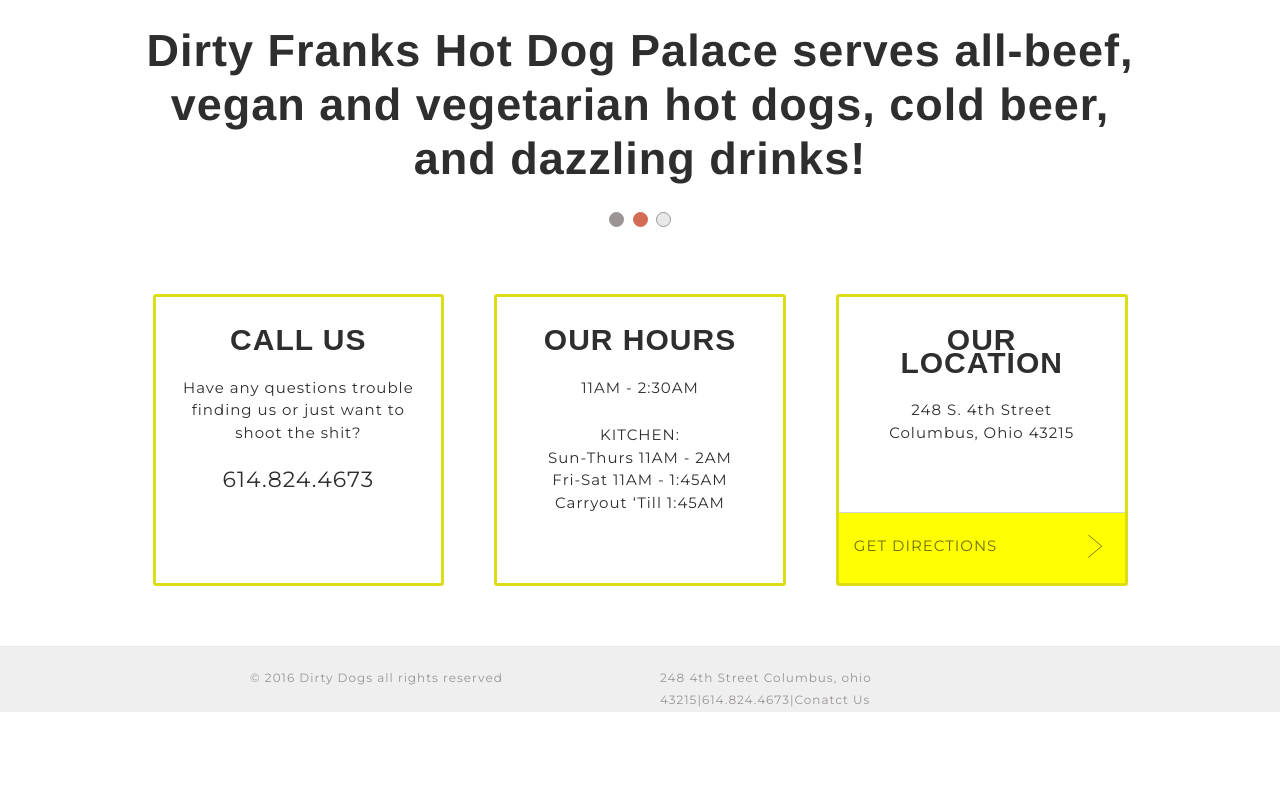
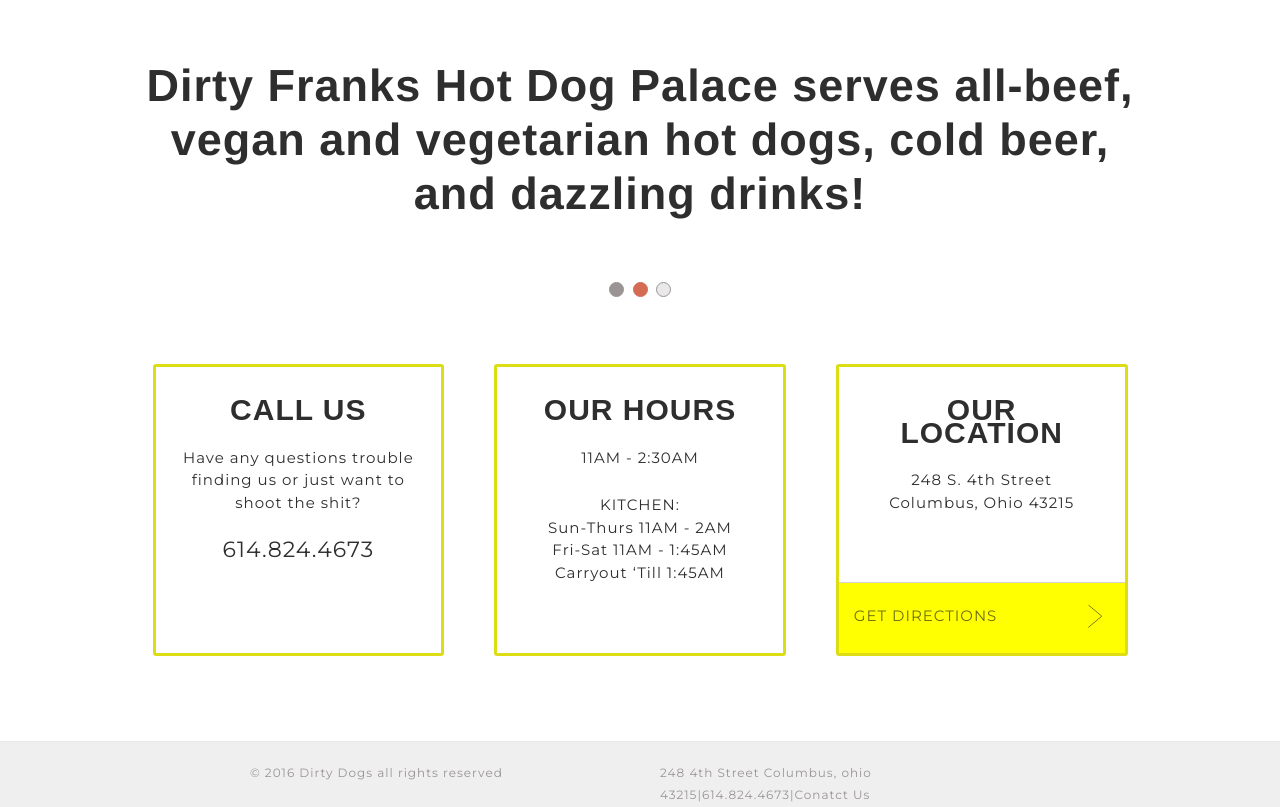
Before and after one commit to mavame/hotdog, a website: page index.html in a window 1280 px wide. Shown: the part 647-1454 px from the top of the page. Before the commit the page ends 1359 px from the top, so only its background shows below. Drawn offline with Linux system fonts and the light colour scheme; a web font is replaced by a local one.

Commit message:
fixes some spacing

```diff
--- a/sass/_custom.scss
+++ b/sass/_custom.scss
@@ -74,6 +74,7 @@
 		text-align: center;
 		font-family: $reset-font;
 		font-weight: bold;
+		margin: 4rem 0;
 	}
 	.dots {
 		text-align: center;
@@ -99,6 +100,11 @@
 	}
 }
 
+.middle-grid {
+	margin-top: 4rem;
+	margin-bottom: 4rem;
+}
+
 .middle-grid__inner {
 	text-align: center;
 	padding: em($gutter);
@@ -107,7 +113,6 @@
 	@include border-radius(3px);
 	min-height: 292px;
 	position: relative;
-	margin: 4rem 0;
 
 	&.middle-grid__inner--call-us {
 		.text--lighter {
```
Also changed, not shown: css/style.css.
